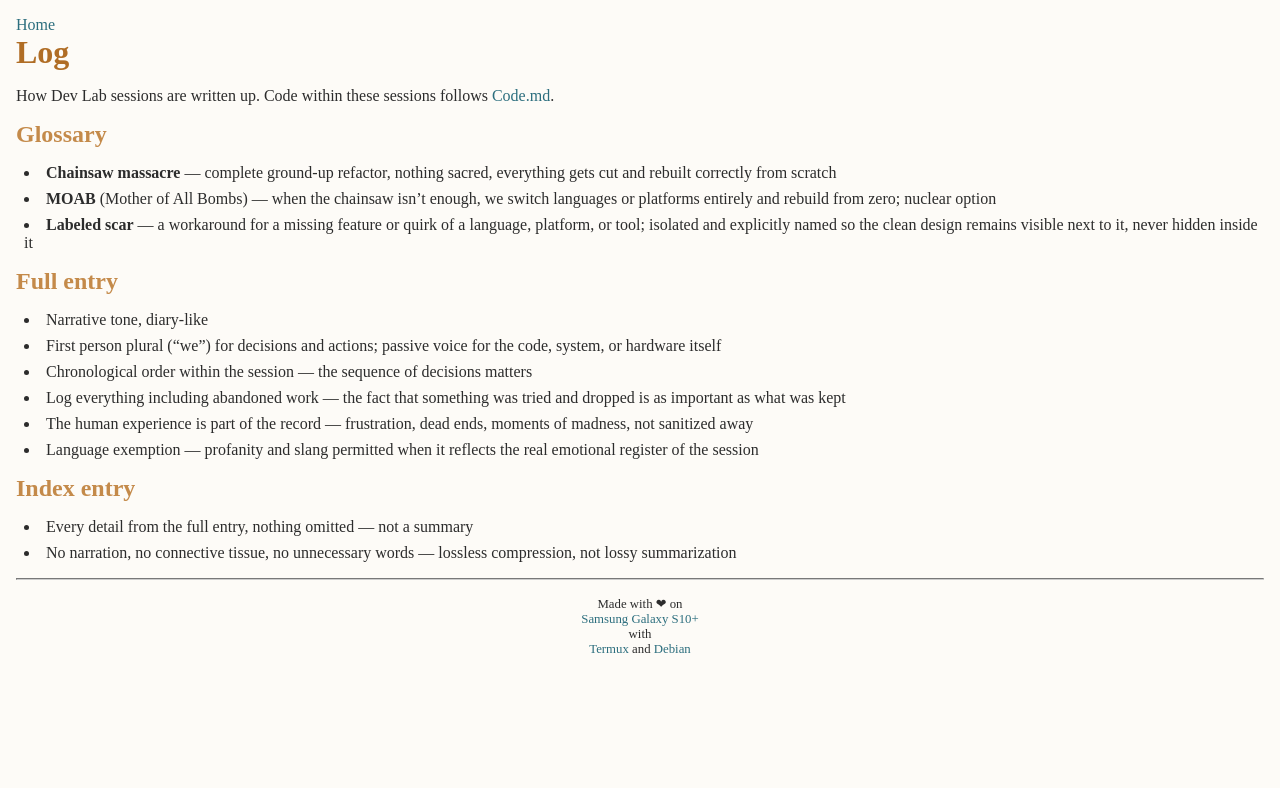
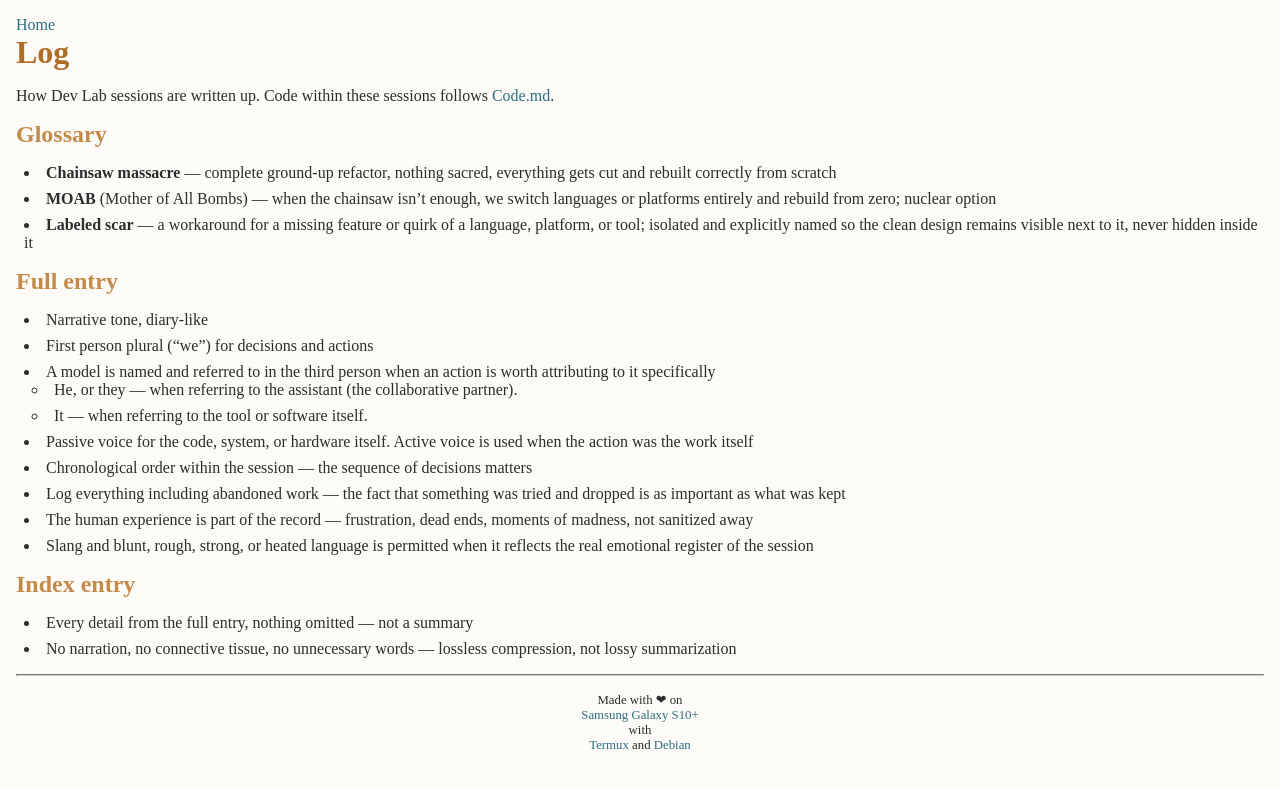
Before and after one commit to ReubenInstitute/ReubenInstitute.github.io, a Jekyll site: the page built from Log.md, in a window 1280 px wide. Shown: the top 788 px of the page. Built offline with Jekyll 4.4.1, drawn with Linux system fonts in a browser that asks for light colours; some web fonts are replaced; our own code applies the rules of GitHub Pages for plain Markdown files.

Commit message:
Refine Log.md: model pronouns and language register
Splits the "we"/passive-voice item so a model can be named in the
third person when an action is worth attributing to it specifically,
with he/they for the assistant and it for the tool or software
(surfacing the pronoun rule from the 20251001 session that had never
made it into Log.md). Replaces the blanket profanity exemption with
slang plus a spectrum of stronger language, so intensity is preserved
without naming or reproducing specific words.

Co-Authored-By: Claude Sonnet 5 <noreply@anthropic.com>
Claude-Session: https://claude.ai/code/session_01ExJA69VQauq4sczc7Riiu3

```diff
--- a/Log.md
+++ b/Log.md
@@ -11,11 +11,15 @@ How Dev Lab sessions are written up. Code within these sessions follows [Code.md
 ## Full entry
 
 * Narrative tone, diary-like
-* First person plural ("we") for decisions and actions; passive voice for the code, system, or hardware itself
+* First person plural ("we") for decisions and actions
+* A model is named and referred to in the third person when an action is worth attributing to it specifically
+  * He, or they — when referring to the assistant (the collaborative partner).
+  * It — when referring to the tool or software itself.
+* Passive voice for the code, system, or hardware itself. Active voice is used when the action was the work itself
 * Chronological order within the session — the sequence of decisions matters
 * Log everything including abandoned work — the fact that something was tried and dropped is as important as what was kept
 * The human experience is part of the record — frustration, dead ends, moments of madness, not sanitized away
-* Language exemption — profanity and slang permitted when it reflects the real emotional register of the session
+* Slang and blunt, rough, strong, or heated language is permitted when it reflects the real emotional register of the session
 
 ## Index entry
 
```
